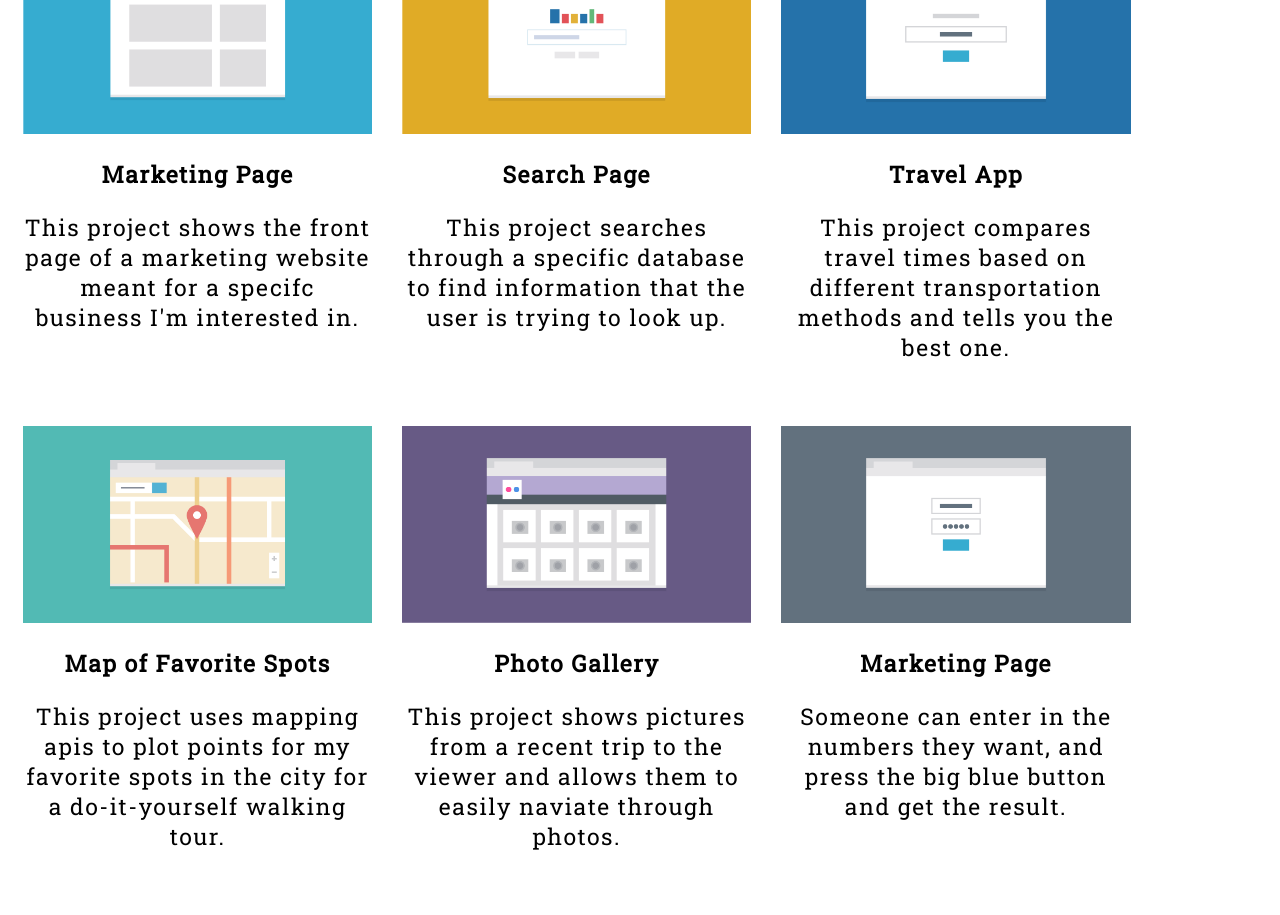
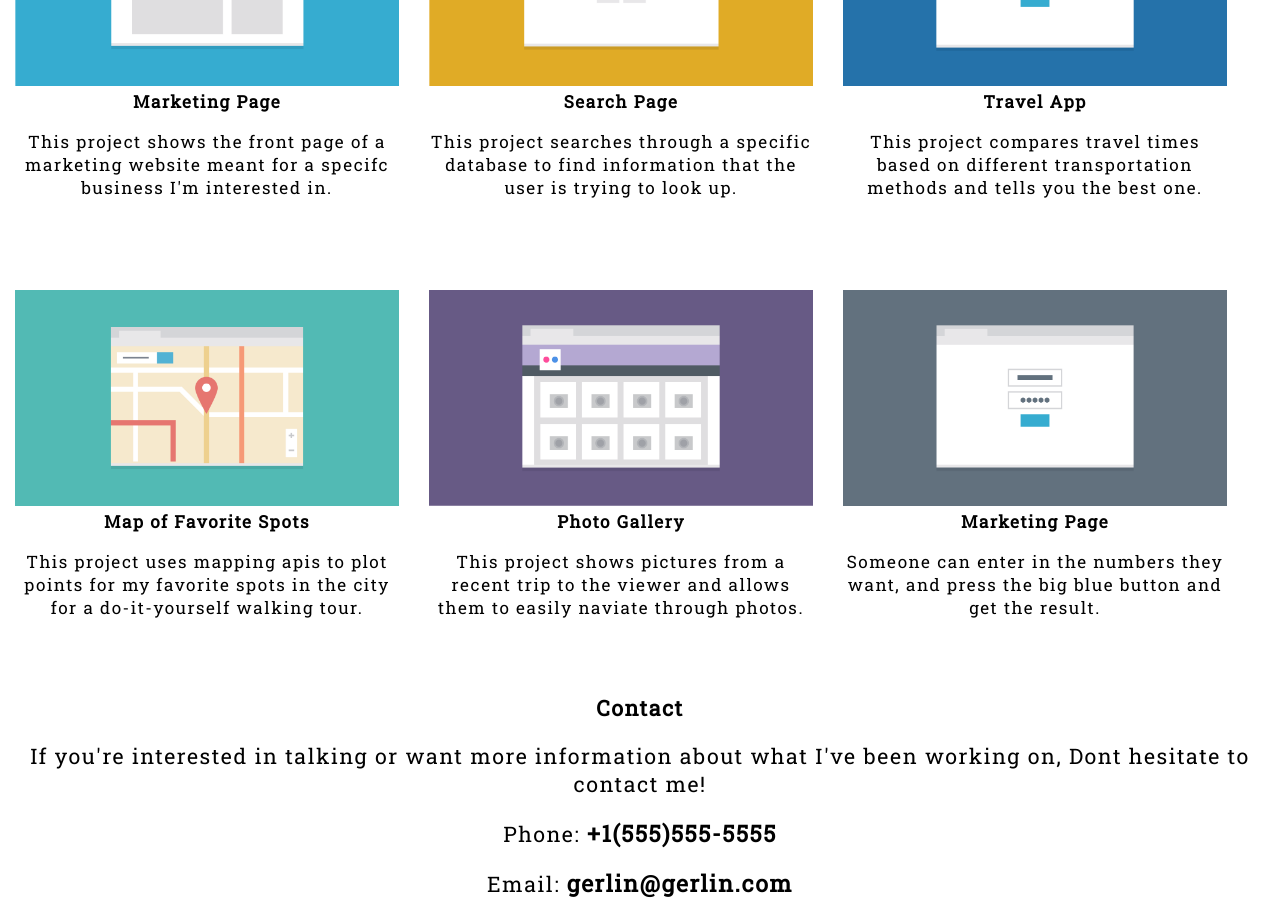
Before and after one commit to gerlinp/Responsive-Layout, a plain HTML site: page index.html in a window 1280 px wide. Shown: the part 550-1465 px from the top of the page. Drawn offline with Linux system fonts and the light colour scheme.

Commit message:
almost finished part 2

```diff
--- a/css/styles.css
+++ b/css/styles.css
@@ -4,6 +4,7 @@
     letter-spacing: 1.5px;
     font-size: 1.075em;
     overflow: auto;
+    margin:  auto;
 }
 
 body {
@@ -87,8 +88,6 @@ header {
 
 /*----------- Tablet----------- */
 @media (min-width: 768px)  {
-
-
     .wrapper {
         text-align: center;
         margin:0 auto;
@@ -122,25 +121,28 @@ header {
     .cellfoot { display: none !important; }    /*----------Footer change  -------------- */
     .deskfoot  { display: block; visibility: visible; }
 
+    .clearfix::after {
+        content: " ";
+        display: table;
+        clear: none;
+    }
+
 }
 /*----------- Desktop -----------*/
 @media (min-width: 1024px) {
 
-    body{
-        max-width 30%;
-        text-align: center;;
+    * {
+        box-sizing: unset;
     }
-    .main-nav li {
-        display: inline-block;
 
+    .page {
+        float: left;
+        width: 30%;
+        padding-bottom: 50px;
+        margin: auto;
+        font-size: .8em;
     }
-    .page {
-        width: 30%;
-        padding: 15px;
-        text-align: center;
-        height: auto;
 
-    }
     .wrapper {
         text-align: center;
         margin:0 auto;
@@ -159,12 +161,8 @@ header {
     float: right;
     }
 
+
+
     .cellfoot { display: none !important; }    /*----------Footer change  -------------- */
     .deskfoot  { display: block; visibility: visible; }
 }
-
-.clearfix::after {
-    content: " ";
-    display: table;
-    clear: none;
-}
--- a/index.html
+++ b/index.html
@@ -73,7 +73,7 @@
 
     </div>
 
-    <div id="contact" class="clearfix contact">
+    <div id="contact" class="contact">
 
         <h2>Contact</h2>
         <p>If you're interested in talking or want more information about what I've been working on, Dont hesitate to contact me!</p>
```
